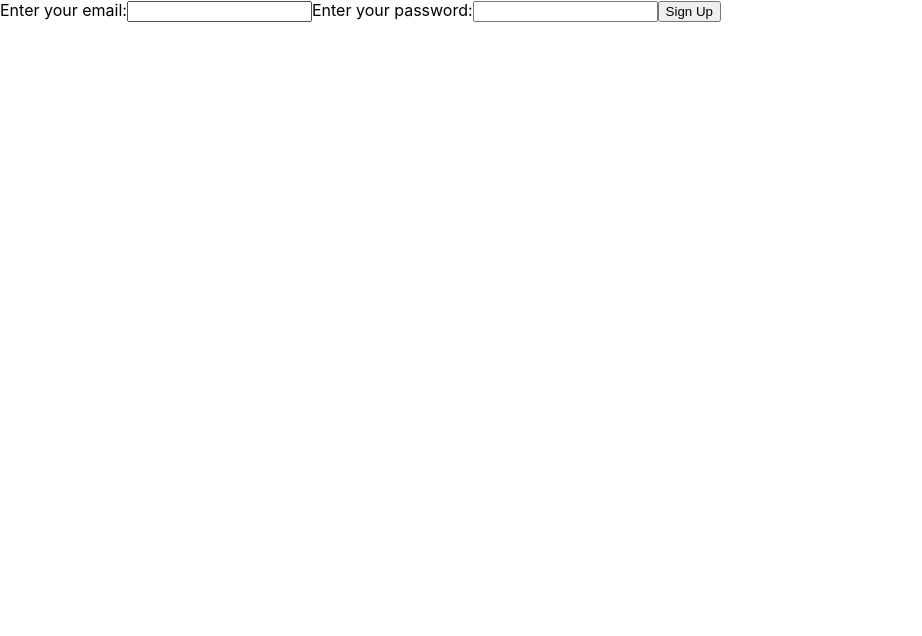
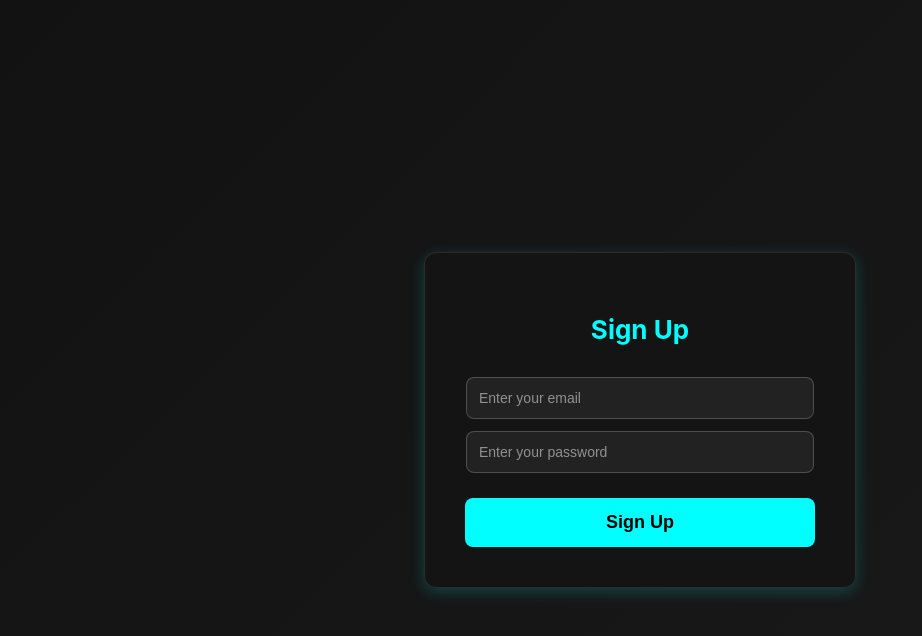
Before and after one commit to yogeshShopno/video-chat, a React (Create React App) app: page /signup in a window 1280 px wide. Shown: the top 636 px of the page, without its empty margins (0-922 px from the left). Built offline with nearby package versions, Linux system fonts and the light colour scheme.

Commit message:
update design

```diff
--- a/src/App.css
+++ b/src/App.css
@@ -36,3 +36,85 @@
     transform: rotate(360deg);
   }
 }
+
+
+/* Fullscreen background with dark gradient */
+.section-container {
+  background: linear-gradient(135deg, #121212, #1a1a1a);
+  min-height: 100vh;
+  display: flex;
+  justify-content: center;
+  align-items: center;
+  padding: 20px;
+}
+
+/* Signup card styling */
+.signup-card {
+  background: rgba(20, 20, 20, 0.9);
+  border: 1px solid rgba(255, 255, 255, 0.1);
+  padding: 40px;  /* Increased padding for a spacious feel */
+  border-radius: 12px;
+  box-shadow: 0px 4px 15px rgba(0, 255, 255, 0.2);
+  width: 100%;
+  max-width: 350px; /* Slightly wider for better alignment */
+  text-align: center;
+  color: #e0e0e0;
+}
+
+/* Signup title */
+.signup-card h2 {
+  font-size: 26px;
+  margin-bottom: 20px; /* More spacing under the title */
+  color: #00ffff;
+}
+
+/* Form inputs */
+.signup-card input {
+  width: 92%;
+  padding: 12px; /* More padding for a better touch feel */
+  margin-top: 12px; /* Slightly increased margin */
+  border: 1px solid rgba(255, 255, 255, 0.2);
+  border-radius: 8px; /* More rounded edges */
+  font-size: 14px;
+  background: #222;
+  color: white;
+  outline: none;
+  transition: 0.3s;
+}
+
+.signup-card input::placeholder {
+  color: rgba(255, 255, 255, 0.5);
+}
+
+.signup-card input:focus {
+  border-color: #00ffff;
+  box-shadow: 0px 0px 8px rgba(0, 255, 255, 0.7);
+}
+
+/* Signup button */
+.signup-card button {
+  width: 100%;
+  padding: 14px; /* Increased padding for a better click experience */
+  margin-top: 25px; /* More spacing from inputs */
+  border: none;
+  border-radius: 8px;
+  font-size: 18px;
+  font-weight: bold;
+  cursor: pointer;
+  background: #00ffff;
+  color: black;
+  transition: 0.3s;
+}
+
+.signup-card button:hover {
+  background: #00cccc;
+  box-shadow: 0px 0px 12px rgba(0, 255, 255, 0.7);
+}
+
+/* Responsive design */
+@media (max-width: 500px) {
+  .signup-card {
+    padding: 30px; /* Adjusted padding for mobile */
+    max-width: 90%;
+  }
+}
--- a/src/Signup.js
+++ b/src/Signup.js
@@ -30,37 +30,37 @@ const [password, setPassword] = useState("");
   };
 
 
-    return(<>
+  return (<>
+    <div class="section-container">
+      <div class="signup-card">
+        <h2>Sign Up</h2>
         <form onSubmit={handleSubmit}>
           <label>
-            Enter your email:
             <input
               type="email"
               name="email"
+              placeholder="Enter your email"
               value={email}
               onChange={(e) => setEmail(e.target.value)}
-              className="p-2 m-2 rounded text-black"
               required
             />
           </label>
           <label>
-            Enter your password:
             <input
               type="password"
               name="password"
+              placeholder="Enter your password"
               value={password}
               onChange={(e) => setPassword(e.target.value)}
-              className="p-2 m-2 rounded text-black"
               required
             />
           </label>
-          <button
-            type="submit"
-            className="px-4 py-2 bg-red-500 rounded-lg font-semibold hover:bg-red-600"
-          >
-            Sign Up
-          </button>
+          <button type="submit">Sign Up</button>
         </form>
+      </div>
+    </div>
+
+
   </>)
 }
 ;
```
Also changed, not shown: src/App.js (line endings or trailing spaces). Lines whose indentation alone changed are shown as unchanged.
